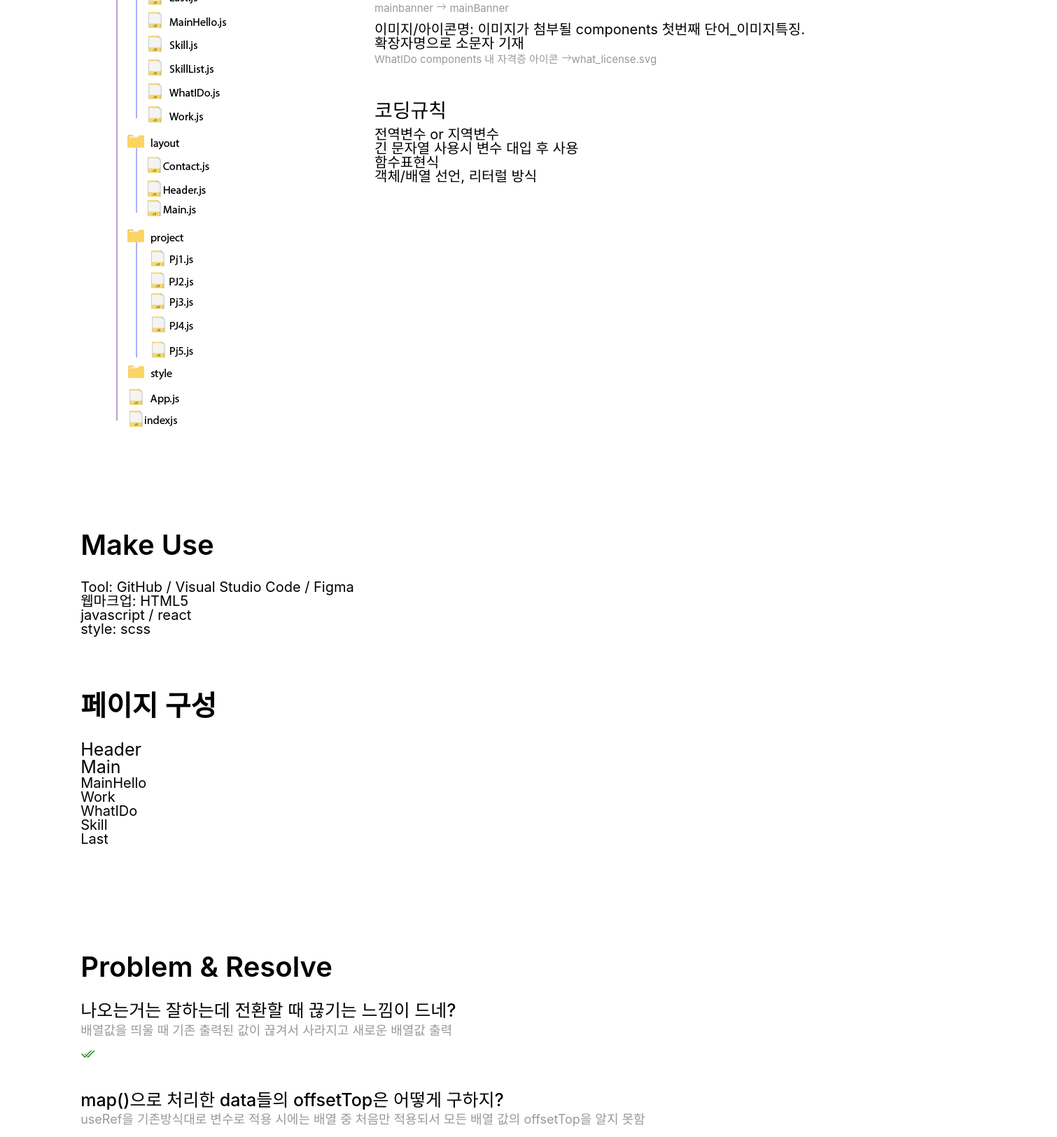
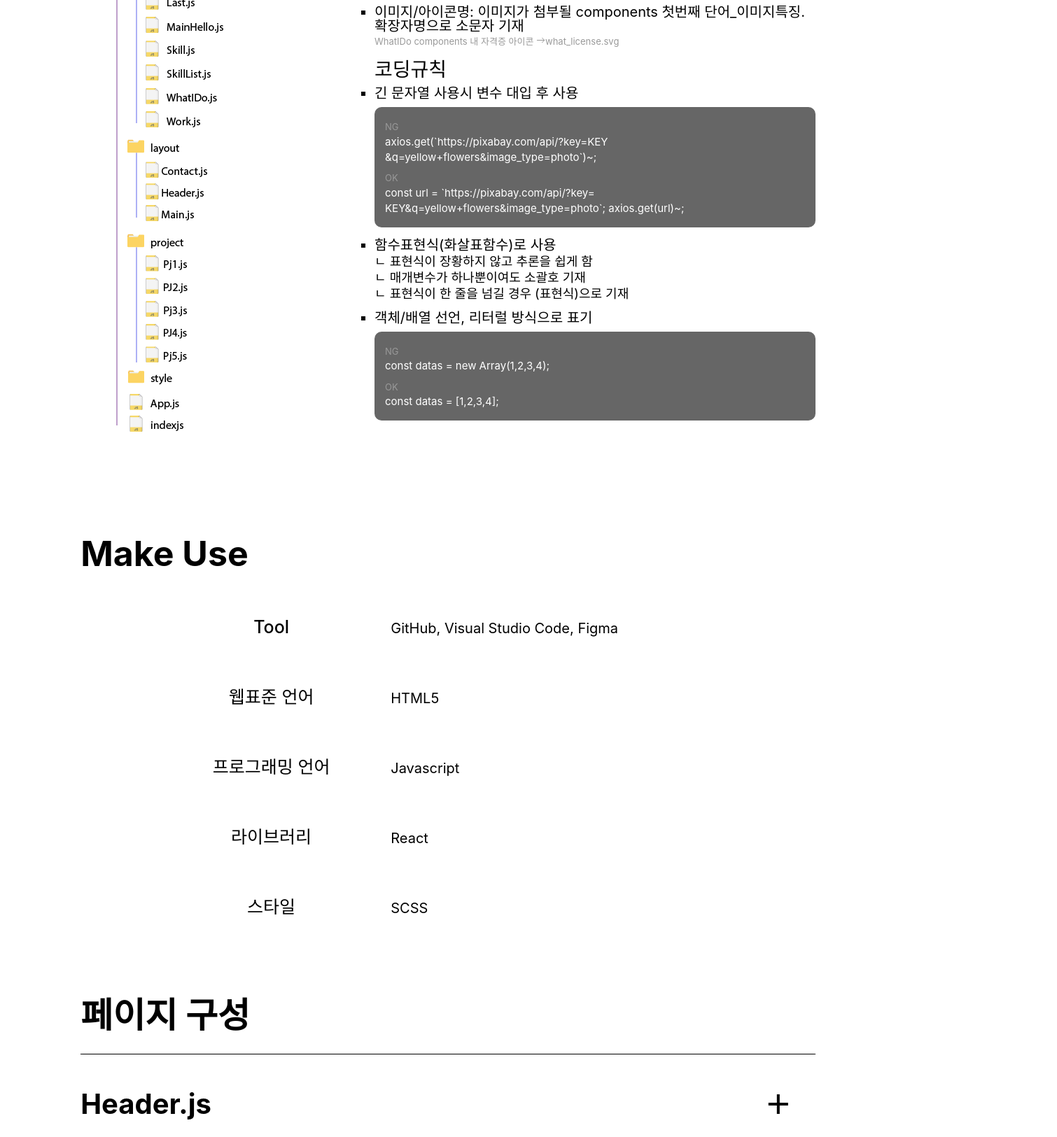
Before and after one commit to cksgml529/Hello, a React (Create React App) app: page /#/pj1 in a window 1280 px wide. Shown: the part 1160-2785 px from the top of the page at 70% size, 1510 px wide, since content can reach past the window. Built offline with nearby package versions, Linux system fonts and the light colour scheme; a web font is replaced by a local one.

Commit message:
페이지구성

```diff
--- a/src/components/Work1.js
+++ b/src/components/Work1.js
@@ -85,11 +85,6 @@ function Work1() {
       setLink(projectData[num].link);
     }
   };
-  const mouseHandler = (e) => {
-    const mouseX = e.clientX;
-    const mouseY = e.clientY;
-    setXY({ x: mouseX, y: mouseY });
-  };
 
   useEffect(() => {
     window.addEventListener("scroll", eventHandler);
@@ -117,7 +112,6 @@ function Work1() {
         {projectData.map((item) => (
           <div
             className="workBox1"
-            onMouseMove={mouseHandler}
             key={item.id}
             ref={(item) => (topRef.current[count++] = item)}
           >
--- a/src/project/Pj1.js
+++ b/src/project/Pj1.js
@@ -2,33 +2,34 @@ import { useEffect, useRef, useState } from "react";
 import { useLocation } from "react-router-dom";
 
 import { FaHome } from "react-icons/fa";
-import { BsArrowLeft, BsArrowRight, BsCheck2All } from "react-icons/bs";
+import { BsArrowLeft, BsArrowRight, BsCheckAll } from "react-icons/bs";
 import { FcOpenedFolder } from "react-icons/fc";
 import { DiJavascript1 } from "react-icons/di";
 import { Link } from "react-router-dom";
 
 import pj1 from "../assets/images/image/pj1.png";
-import react from "../assets/images/icon/react.png";
-import scss from "../assets/images/icon/scss.png";
 import pj1file from "../assets/images/image/pj1_file.png";
 
 import "../style/pj.scss";
 
 function Pj1() {
   const { top } = useLocation();
+  const [on, setOn] = useState(false);
 
+  const pageList = () => {
+    setOn(!on);
+  };
   useEffect(() => {
     window.scrollTo(0, 0);
   }, [top]);
+
   return (
     <div className="pj">
       <article className="first">
         <div className="desBox">
-          <h3>work</h3>
+          <h4>work</h4>
           <div className="title">
             <h2>Hi, Hello 포트폴리오</h2>
-            <img src={react} alt="react" />
-            <img src={scss} alt="css" />
           </div>
           <div className="txt">
             <p>
@@ -104,34 +105,42 @@ function Pj1() {
               </li>
             </ul>
           </div>
-          {/* <div className="filing">
-            <h4>파일규칙</h4>
-            <ul>
-              <li>
-                폴더
-                <ul>
-                  <li>layout</li>
-                  <li>components</li>
-                  <li>project</li>
-                  <li>assets</li>
-                </ul>
-              </li>
-              <li>
-                이미지
-                <ul>
-                  <li>icon</li>
-                  <li>image</li>
-                </ul>
-              </li>
-            </ul>
-          </div> */}
+
           <div className="coding">
             <h4>코딩규칙</h4>
             <ul>
-              <li>전역변수 or 지역변수</li>
-              <li>긴 문자열 사용시 변수 대입 후 사용</li>
-              <li>함수표현식</li>
-              <li>객체/배열 선언, 리터럴 방식</li>
+              <li>
+                긴 문자열 사용시 변수 대입 후 사용
+                <div className="codeBox">
+                  <p>
+                    <span>NG</span>axios.get(`https://pixabay.com/api/?key=KEY
+                    &q=yellow+flowers&image_type=photo`)~;
+                  </p>
+                  <p>
+                    <span>OK</span>const url = `https://pixabay.com/api/?key=
+                    KEY&q=yellow+flowers&image_type=photo`; axios.get(url)~;
+                  </p>
+                </div>
+              </li>
+              <li>
+                함수표현식(화살표함수)로 사용
+                <p>ㄴ 표현식이 장황하지 않고 추론을 쉽게 함</p>
+                <p>ㄴ 매개변수가 하나뿐이여도 소괄호 기재</p>
+                <p>ㄴ 표현식이 한 줄을 넘길 경우 (표현식)으로 기재</p>
+              </li>
+              <li>
+                객체/배열 선언, 리터럴 방식으로 표기
+                <div className="codeBox">
+                  <p>
+                    <span>NG</span>
+                    const datas = new Array(1,2,3,4);
+                  </p>
+                  <p>
+                    <span>OK</span>
+                    const datas = [1,2,3,4];
+                  </p>
+                </div>
+              </li>
             </ul>
           </div>
         </div>
@@ -139,24 +148,91 @@ function Pj1() {
       <article className="tandp">
         <div className="tool">
           <h3>make use</h3>
-          <p>Tool: GitHub / Visual Studio Code / Figma</p>
-          <p>웹마크업: HTML5</p>
-          <p>javascript / react</p>
-          <p>style: scss</p>
+          <p>
+            <span>Tool</span> GitHub, Visual Studio Code, Figma
+          </p>
+          <p>
+            <span>웹표준 언어</span> HTML5
+          </p>
+          <p>
+            <span>프로그래밍 언어</span> javascript
+          </p>
+          <p>
+            <span>라이브러리</span> react
+          </p>
+          <p>
+            <span>스타일</span> SCSS
+          </p>
         </div>
 
         <div className="page">
           <h3>페이지 구성</h3>
           <div className="pagetable">
-            <h4>Header</h4>
-            <h4>Main</h4>
-            <ul>
-              <li>MainHello</li>
-              <li>Work</li>
-              <li>WhatIDo</li>
-              <li>Skill</li>
-              <li>Last</li>
-            </ul>
+            <div className={on ? "mainTxt on" : "mainTxt"} onClick={pageList}>
+              <h5>Header.js</h5>
+              <ul>
+                <li>Router의 Link와 Navigate를 활용한 페이지 이동</li>
+                <li>useState을 통한 toggle형식 기능 구현</li>
+              </ul>
+              <div class="check">
+                <div class="plus"></div>
+              </div>
+            </div>
+            <h4>Main.js</h4>
+            <div>
+              <div className={on ? "mainTxt on" : "mainTxt"} onClick={pageList}>
+                <h5>MainHello</h5>
+                <ul>
+                  <li>useEffect와 setInterval을 활용한 배열값 반복</li>
+                  <li>SCSS 애니메이션</li>
+                </ul>
+                <div class="check">
+                  <div class="plus"></div>
+                </div>
+              </div>
+              <div className={on ? "mainTxt on" : "mainTxt"} onClick={pageList}>
+                <h5>Work</h5>
+                <ul>
+                  <li>useRef의 DOM 직접 접근</li>
+                  <li>Router Link를 통해 SubPage 이동</li>
+                  <li>offsetTop을 통한 스크롤 이벤트</li>
+                  <li>map() 메서드의 배열 반복 반환</li>
+                  <li>SCSS sticky를 활용한 레이아웃 포지셔닝</li>
+                </ul>
+                <div class="check">
+                  <div class="plus"></div>
+                </div>
+              </div>
+
+              <div className={on ? "mainTxt on" : "mainTxt"} onClick={pageList}>
+                <h5>WhatIDo</h5>
+                <ul>
+                  <li>offsetTop을 통한 스크롤 이벤트</li>
+                  <li>SCSS 애니메이션</li>
+                </ul>
+                <div class="check">
+                  <div class="plus"></div>
+                </div>
+              </div>
+              <div className={on ? "mainTxt on" : "mainTxt"} onClick={pageList}>
+                <h5>Skill</h5>
+                <ul>
+                  <li>map() 메서드의 배열 반복 반환</li>
+                </ul>
+                <div class="check">
+                  <div class="plus"></div>
+                </div>
+              </div>
+              <div className={on ? "mainTxt on" : "mainTxt"} onClick={pageList}>
+                <h5>Last</h5>
+                <ul>
+                  <li>SCSS 애니메이션</li>
+                </ul>
+                <div class="check">
+                  <div class="plus"></div>
+                </div>
+              </div>
+            </div>
           </div>
         </div>
       </article>
@@ -164,32 +240,59 @@ function Pj1() {
         <h3>problem & resolve</h3>
         <ul>
           <li>
-            <h4>나오는거는 잘하는데 전환할 때 끊기는 느낌이 드네?</h4>
+            <span className="loca">MainHello.js</span>
+            <h4>"나오는거는 잘하는데 전환할 때 끊기는 느낌이 드네?"</h4>
+            <p>기존 출력되었던 배열값이 끊겨서 사라지고 새로운 배열값 출력</p>
+            <div className="resolve">
+              <p>setInterval 내 time 값과 transition 값 조절하여 해결</p>
+            </div>
+          </li>
+          <li>
+            <span className="loca">Work.js</span>
+            <h4>"map()으로 처리한 data들의 offsetTop은 어떻게 구하지?"</h4>
+            <p>
+              useRef을 변수(ref=ref변수)로 적용 시에는 배열 중 처음만 적용되서
+              모든 배열의 offsetTop을 알수 없음
+            </p>
             <div className="resolve">
               <p>
-                배열값을 띄울 때 기존 출력된 값이 끊겨서 사라지고 새로운 배열값
-                출력
-              </p>
-              <p>
-                <span>
-                  <BsCheck2All />
-                </span>
+                useRef적용 할때 배열로 값을 줄 수 있도록 해 각각의 offsetTop
+                도출
               </p>
             </div>
           </li>
           <li>
-            <h4>map()으로 처리한 data들의 offsetTop은 어떻게 구하지?</h4>
+            <h4>"처음부분으로 안가지?"</h4>
+            <p>Project 상세페이지 이동 시 페이지 중간부터 출력</p>
             <div className="resolve">
               <p>
-                useRef을 기존방식대로 변수로 적용 시에는 배열 중 처음만 적용되서
-                모든 배열 값의 offsetTop을 알지 못함
+                Main.js에서 Link까지 도달한 스크롤 값은 그대로 유지되기 때문에
+                useEffect을 활용하여 useLoation 변경 시마다 scrollTo 상단
+                이동하도록 하여 해결
               </p>
+            </div>
+          </li>
+          <li>
+            <span className="loca">WhatIdo.js/Last.js</span>
+            <h4>"왜 잘 가다가 버벅이지?"</h4>
+            <p>clearInterval 적용해도 text 이동 시 버벅임</p>
+            <div className="resolve">
               <p>
-                <span>
-                  <BsCheck2All />
-                </span>
-                useRef적용 할때 배열로 값을 줄 수 있도록 해 각각의 offsetTop
-                도출
+                반복되는 text를 위해 사용한 cloneNode로 인해 clearInterval시에도
+                텍스트 버벅이는 현상이 계속되어 scss 애니메이션으로 우회
+              </p>
+            </div>
+          </li>
+          <li>
+            <span className="loca">Header.js</span>
+            <h4>"contact가 안들어가지네?"</h4>
+            <p>
+              Project 상세페이지에서 contact 선택 시 이전페이지인 Main.js로 이동
+            </p>
+            <div className="resolve">
+              <p>
+                Main.js에 Project 상세페이지를 Link 하면서 노출된 이슈로 Link
+                contact를 토글방식으로 하여 해결
               </p>
             </div>
           </li>
@@ -218,5 +321,4 @@ function Pj1() {
     </div>
   );
 }
-
 export default Pj1;
--- a/src/style/pj.scss
+++ b/src/style/pj.scss
@@ -2,17 +2,18 @@
   font-size: 20px;
   h3 {
     text-transform: capitalize;
-    font-weight: 600;
+    font-weight: 700;
   }
   article {
     padding: 0 9vw 11vw 9vw;
   }
   .first {
-    height: calc(100vh - 21.417vw);
+    border: 1px solid #000;
+    height: calc(100vh - 21vw);
     padding-top: 10vw;
     display: flex;
     justify-content: space-between;
-    h3 {
+    h4 {
       font-weight: normal;
       text-transform: uppercase;
       font-size: 25px;
@@ -23,16 +24,18 @@
       display: flex;
       flex-direction: column;
       .title {
+        width: 100%;
         display: flex;
         align-items: flex-start;
         h2 {
-          font-size: 55px;
-          font-weight: 600;
+          font-size: 60px;
+          font-weight: 700;
           padding-bottom: 60px;
         }
         img {
-          width: 55px;
+          width: 50px;
           object-fit: contain;
+          padding-left: 10px;
         }
       }
       .txt {
@@ -44,7 +47,7 @@
       .link {
         padding-top: 200px;
         a {
-          padding: 10px 15px;
+          padding: 12px 25px;
           display: inline-block;
           border: 2px solid #969cf3;
           border-radius: 50px;
@@ -52,6 +55,10 @@
           text-transform: capitalize;
           font-size: 16px;
           font-weight: 600;
+          &:hover {
+            background-color: #5b63ec;
+            color: #fff;
+          }
           &:first-child {
             margin-right: 20px;
           }
@@ -68,7 +75,7 @@
     }
     .pjBox {
       width: 50vw;
-      margin-left: 100px;
+      margin-left: 50px;
       position: relative;
       display: flex;
       justify-content: flex-start;
@@ -81,7 +88,7 @@
         36.3px 23px 49.7px rgba(0, 0, 0, 0.065),
         87px 55px 119px rgba(0, 0, 0, 0.09);
       &:hover .pj1 {
-        transform: translateY(-1060px);
+        transform: translateY(-1050px);
       }
       .pj1 {
         width: 100%;
@@ -99,7 +106,7 @@
     display: flex;
     h3 {
       font-size: 50px;
-      font-weight: 600;
+      font-weight: 700;
       margin-bottom: 2vw;
     }
     .dir {
@@ -111,7 +118,7 @@
       span {
         display: block;
         padding-top: 0.3vw;
-        font-size: 15px;
+        font-size: 13px;
         color: #999;
       }
       h4 {
@@ -120,17 +127,38 @@
         margin-bottom: 10px;
       }
       .naming {
-        padding-bottom: 3vw;
+        padding-bottom: 1vw;
         ul {
+          list-style: square;
+          // list-style-position: inside;
           li {
-            padding-bottom: 1vw;
+            padding-bottom: 0.5vw;
           }
         }
       }
-      .filing {
-        padding-bottom: 3vw;
-      }
+
       .coding {
+        ul {
+          list-style: square;
+          li {
+            margin-bottom: 15px;
+            p {
+              font-size: 18px;
+              margin: 5px 0;
+            }
+            .codeBox {
+              background-color: #666;
+              color: #fff;
+              border-radius: 10px;
+              padding: 10px 15px;
+              margin-top: 10px;
+              p {
+                font-size: 15px;
+                line-height: 1.5;
+              }
+            }
+          }
+        }
       }
     }
   }
@@ -138,57 +166,206 @@
   .tandp {
     padding: 5vw 9vw;
     h3 {
-      font-size: 40px;
+      font-size: 50px;
       margin-bottom: 30px;
     }
     .tool {
       margin-bottom: 80px;
+      p {
+        width: 70%;
+        height: 100px;
+        margin: 0 auto;
+        line-height: 100px;
+        text-transform: capitalize;
+
+        &:last-child {
+          border: none;
+        }
+
+        span {
+          display: inline-block;
+          text-align: center;
+          width: 230px;
+          font-size: 25px;
+          font-weight: 500;
+          margin-right: 50px;
+        }
+        img {
+          width: 40px;
+          object-fit: contain;
+          margin-left: 10px;
+        }
+      }
     }
     .page {
-      div {
+      .pagetable {
         margin-top: 20px;
         h4 {
-          width: 20%;
-          font-size: 25px;
+          font-size: 40px;
+          font-weight: 500;
+          margin-right: 10px;
+        }
+        .mainTxt {
+          display: flex;
+          align-items: center;
+          padding: 4vw 0;
+          border-top: 1px solid #000;
+          position: relative;
+          transition: 0.4s;
+          &:hover h5 {
+            transform: translateX(15px);
+          }
+          &:last-child {
+            border-bottom: 1px solid #000;
+          }
+
+          &.on {
+            height: 150px;
+            &:hover {
+              transform: translateX(0);
+            }
+            ul {
+              display: flex;
+              flex-direction: column;
+            }
+            h5 {
+              color: #969cf3;
+            }
+
+            & .check .plus::before {
+              content: "";
+              width: 10%;
+              height: 70%;
+              background-color: #000;
+              position: absolute;
+              top: 50%;
+              left: 50%;
+              transform: translate(-50%, -50%) rotate(-45deg);
+              transition: 0.4s;
+            }
+            & .check .plus::after {
+              content: "";
+              width: 10%;
+              height: 70%;
+              background-color: #000;
+              position: absolute;
+              top: 50%;
+              left: 50%;
+              transform: translate(-50%, -50%) rotate(45deg);
+              transition: 0.4s;
+            }
+          }
+          h5 {
+            width: 20%;
+            font-size: 40px;
+            font-weight: 700;
+            transition: 0.4s;
+          }
+          ul {
+            display: none;
+
+            li {
+              margin-bottom: 10px;
+            }
+          }
+          .check {
+            width: 40px;
+            height: 40px;
+            position: absolute;
+            top: 50%;
+            right: 3%;
+            transform: translate(-3%, -50%);
+            transition: 0.4s;
+            cursor: pointer;
+            .plus {
+              &::before {
+                content: "";
+                width: 10%;
+                height: 70%;
+                background-color: #000;
+                position: absolute;
+                top: 50%;
+                left: 50%;
+                transform: translate(-50%, -50%) rotate(90deg);
+              }
+              &::after {
+                content: "";
+                width: 10%;
+                height: 70%;
+                background-color: #000;
+                position: absolute;
+                top: 50%;
+                left: 50%;
+                transform: translate(-50%, -50%);
+              }
+            }
+          }
         }
       }
     }
   }
   .problem {
     padding: 7vw 9vw 0 9vw;
+
     h3 {
-      font-size: 40px;
-      margin-bottom: 30px;
+      font-size: 50px;
+      margin-bottom: 50px;
     }
     ul {
       li {
         margin-bottom: 40px;
+
+        p {
+          font-size: 18px;
+          color: #999;
+          text-indent: 10px;
+          margin-top: 0.5vw;
+        }
+        .loca {
+          font-size: 18px;
+          font-weight: 500;
+          position: relative;
+
+          &::before {
+            content: "";
+            width: 100%;
+            height: 50%;
+            background-color: #ffc558;
+            position: absolute;
+            top: 50%;
+            left: 0;
+            z-index: -9;
+          }
+        }
         h4 {
-          font-size: 25px;
-          font-weight: 500;
+          margin-top: 10px;
+          font-size: 24px;
+          font-weight: 600;
         }
       }
     }
     .resolve {
-      padding-top: 0.5vw;
+      padding-top: 0.3vw;
+
       p {
-        font-size: 18px;
-        color: #999;
         &:last-child {
           font-size: 20px;
           color: #000;
           padding-top: 15px;
         }
         span {
-          color: green;
+          vertical-align: middle;
+          font-size: 30px;
+          color: #43a491;
+          margin-right: 10px;
         }
       }
     }
   }
   .linkBtn {
-    width: 100%;
-    padding: 0 9vw 11vw 9vw;
+    padding: 5vw 9vw 3vw 9vw;
     display: flex;
+    justify-content: space-between;
     .prev {
       a {
         width: 20vw;
```
Also changed, not shown: src/components/MainHello.js (+5 -5 lines), src/components/WhatIDo.js (+14 -40 lines), src/assets/images/image/pj1_dir.png (deleted), src/assets/images/image/pj1_file.png.
